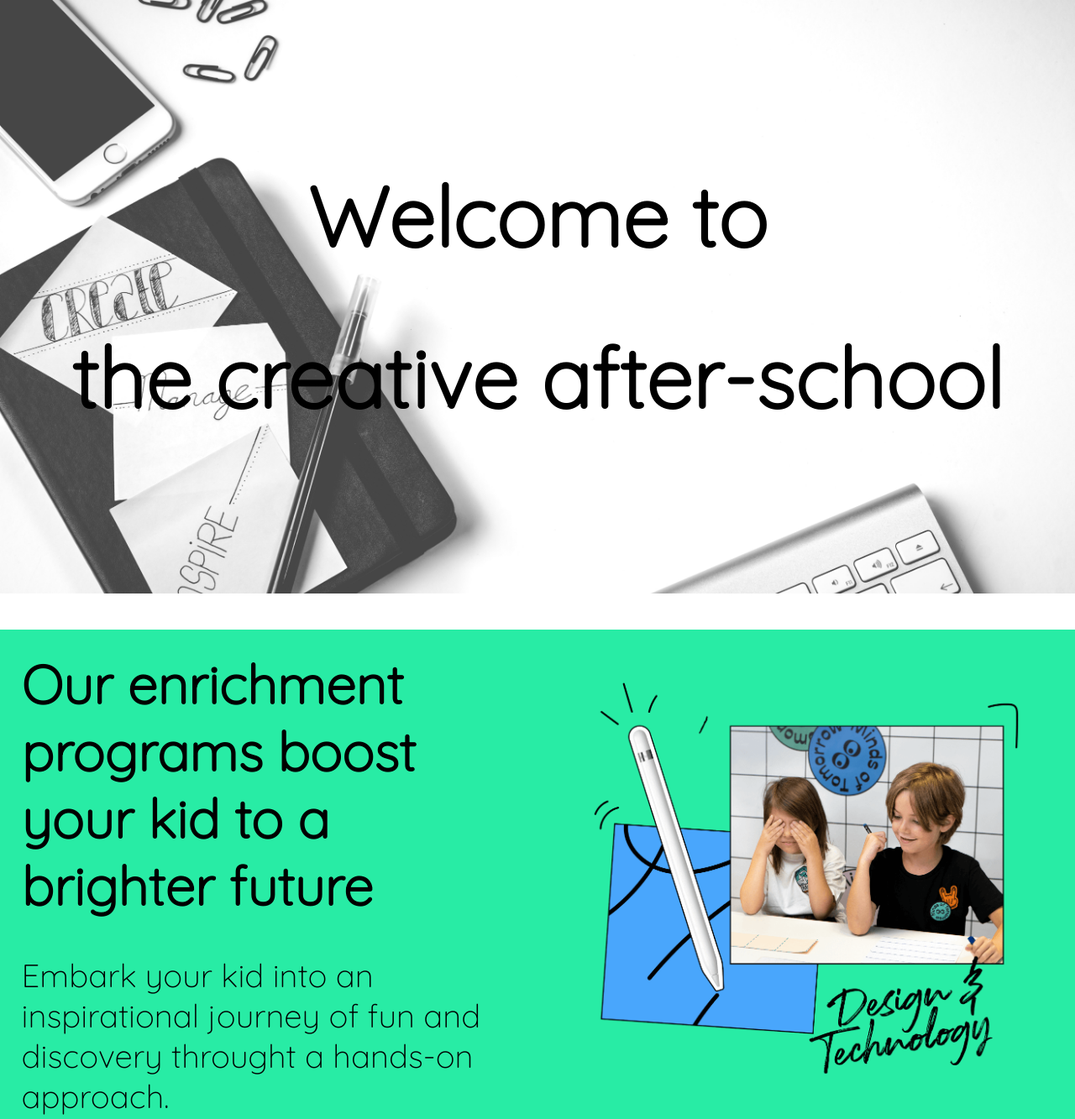
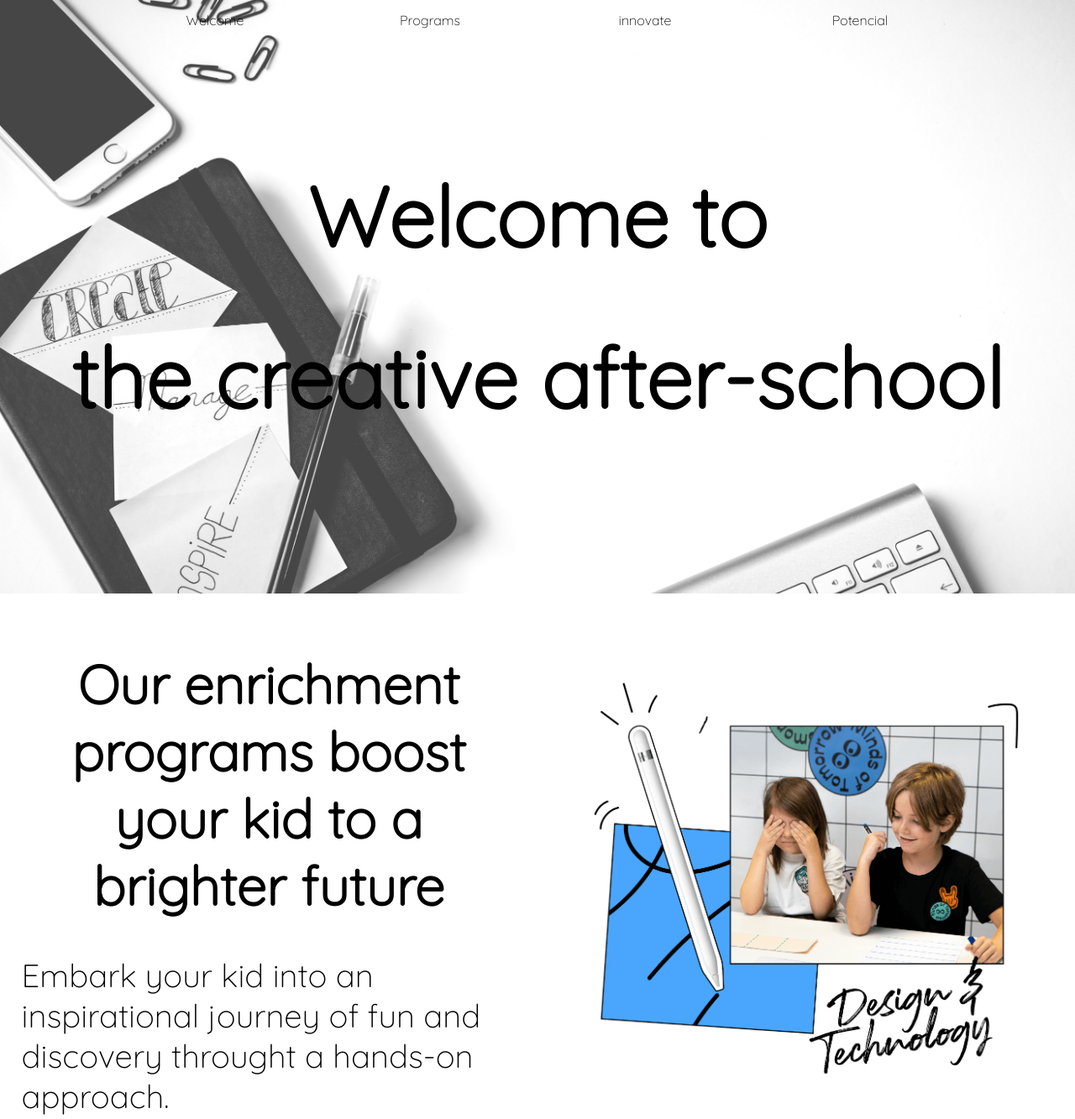
Before and after one commit to EduardHerrera/Minds-of-tomorrow-solv, a plain HTML site: page index.html in a window 1280 px wide. Shown: the top 1333 px of the page at 84% size. Drawn offline with Linux system fonts and the light colour scheme.

Commit message:
primera subida

```diff
--- a/css/styles.css
+++ b/css/styles.css
@@ -1,6 +1,5 @@
 * {
     box-sizing: border-box;
-    /* font family */
     font-family: 'Quicksand', sans-serif;
 }
 
@@ -8,26 +7,59 @@ body {
     margin: 0;
 }
 
-/ Clear floats after the columns / .row:after {
+.row:after {
     content: "";
     display: table;
     clear: both;
 }
 
+html {
+    scroll-behavior: smooth;
+}
+/*Estilos que van a definir la barra de navegacion*/
+ul {
+    list-style-type: none;
+    margin: 0;
+    padding: 0 10% 0 10%;
+    overflow: hidden;
+    background-color: rgb(255, 255, 255);
+    position: fixed;
+    top: 0;
+    width: 100%;
+    transition: 0.4s;
+}
+
+li {
+    float: left;
+    width: 25%;
+  }
+
+  li a {
+    display: block;
+    color: black;
+    text-align: center;
+    padding: 14px 16px;
+    text-decoration: none;
+  }
+
+  li a:hover {
+    background-color: #111;
+    color: white;
+  }
+
 .header {
-    background-image: url("../img/banner-2.jpg");
+    background-image: url('../img/banner-2.jpg');
     background-size: cover;
     background-attachment: fixed;
     padding: 10% 20px;
     text-align: center;
+    color: black;
 }
 
 .header h1 {
     font-size: 100px;
 }
 
-
-/Clases de columnas*/
 
 .one-column {
     float: left;
@@ -36,43 +68,51 @@ body {
 }
 
 .one-column h1 {
-    font-size: 5vw;
+    font-size: 6vw;
     text-align: center;
+    font-weight: 0;
 }
 
 .two-column {
+    padding: 2%;
     float: left;
     width: 50%;
-    padding: 2%;
+}
+
+.two-column img {
+    width: 100%;
 }
 
 .two-column h1 {
     font-size: 5vw;
+    text-align: center;
 }
 
 .two-column p {
     font-size: 3vw;
 }
 
-.two-column img {
-    width: 100%;
-}
-
 .four-column {
+    padding: 2%;
     float: left;
     width: 25%;
-    padding: 2%;
 }
 
 .four-column img {
     width: 100%;
 }
+
 .four-column p {
     text-align: center;
 }
 
+
 #section-2 {
-    background-color: #28ECA5;
+    background-color: #28eca5;
+}
+
+#section-5 {
+    background-color: #46a6fc;
 }
 
 #footer {
@@ -81,16 +121,12 @@ body {
 }
 
 #footer p {
+    text-align: left;
     font-size: 20px;
-    text-align: left;
-}
-
-#section-5{
-    background-color: #46a6fc;
 }
 
 .padding-0 {
-    padding: 0px;
+    padding: 0%;
 }
 
 @media screen and (max-width:700px) {
--- a/index.html
+++ b/index.html
@@ -11,13 +11,19 @@
 </head>
 
 <body>
+    <ul id="nav">
+        <li><a class="active" href="#header">Welcome</a></li>
+        <li><a href="#section-1">Programs</a></li>
+        <li><a href="#section-2">innovate</a></li>
+        <li><a href="#section-3">Potencial</a></li>
+      </ul>
 
-    <div class="header">
+    <div class="header" id="header">
         <h1>Welcome to</h1>
         <h1>the creative after-school</h1>
     </div>
     <!--SECTION 1-->
-    <div class="row">
+    <div class="row" id="section-1">
         <div class="two-column">
             <h1>Our enrichment programs boost your kid to a brighter future</h1>
             <p>Embark your kid into an inspirational journey of fun and discovery throught a hands-on approach.</p>
@@ -27,7 +33,7 @@
         </div>
     </div>
     <!--SECTION 2-->
-    <div class="row">
+    <div class="row" id="section-2">
         <div class="one-column" id="section-2">
             <h1>Innovative programs for ages 6 to 13.</h1>
             <div class="four-column">
@@ -49,7 +55,7 @@
         </div>
     </div>
 
-    <div class="row">
+    <div class="row" id="section-3">
         <div class="two-column">
             <img src="img/section-3.png" alt="Lai vago">
         </div>
@@ -63,13 +69,13 @@
             <img src="img/section-4-a.jpg" alt="">
         </div>
         <div class="four-column padding-0">
-            <img src="img/section-4-a.jpg" alt="">
+            <img src="img/section-4-b.jpg" alt="">
         </div>
         <div class="four-column padding-0">
-            <img src="img/section-4-a.jpg" alt="">
+            <img src="img/section-4-c.jpg" alt="">
         </div>
         <div class="four-column padding-0">
-            <img src="img/section-4-a.jpg" alt="">
+            <img src="img/section-4-d.jpg" alt="">
         </div>
     </div>
 
@@ -92,6 +98,20 @@
             <p>The studio</p>
         </div>
     </div>
+    <script>
+        // When the user scrolls down 50px from the top of the document, resize the header's font size
+        window.onscroll = function() {
+        scrollFunction()
+        };
+
+        function scrollFunction() {
+          if (document.body.scrollTop > 50 || document.documentElement.scrollTop > 50) {
+            document.getElementById("nav").style.backgroundColor = "white";
+          } else {
+            document.getElementById("nav").style.backgroundColor = "rgba(0,0,0,0.0)";
+          }
+        }
+        </script>
 </body>
 
 </html>
```
